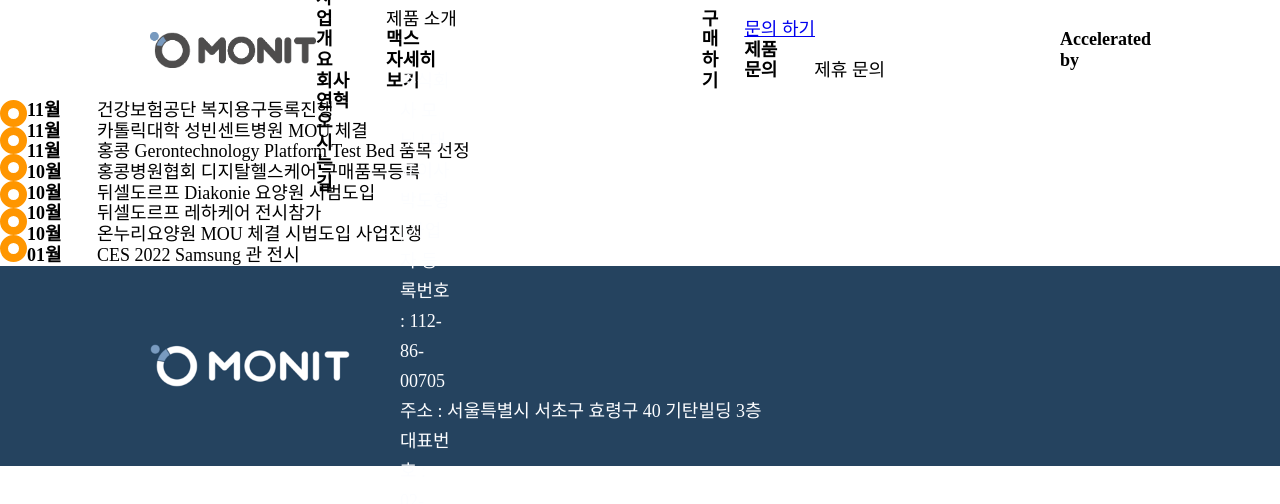
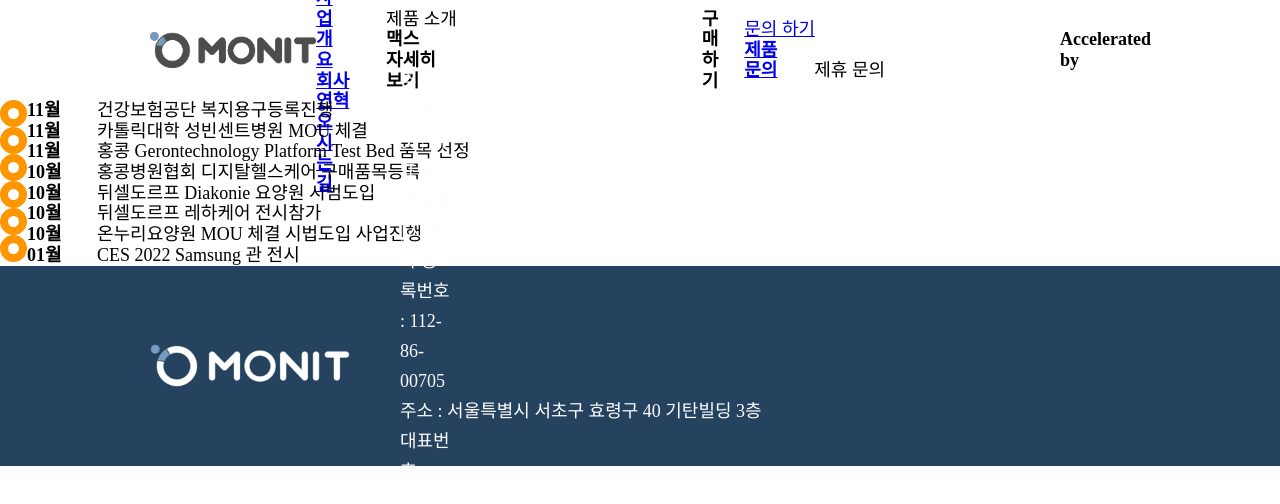
Before and after one commit to SeSACCBP/monit, a React (Create React App) app in the folder monit-app/: page /history in a window 1280 px wide. Shown: the top 504 px of the page. Built offline with nearby package versions, Linux system fonts and the light colour scheme; the HTML template or start-up script is replaced by a standard one.

Commit message:
Feat: 라우터 돔 추가

```diff
--- a/monit-app/src/Components/Header.jsx
+++ b/monit-app/src/Components/Header.jsx
@@ -10,10 +10,18 @@ const Header = () => {
         <li className="header-title">
           <Link to="/overview">회사 소개</Link>
           <ul className="header-sub-list">
-            <li className="header-sub-title">기업 이념</li>
-            <li className="header-sub-title">사업 개요</li>
-            <li className="header-sub-title">회사 연혁</li>
-            <li className="header-sub-title">오시는 길</li>
+            <li className="header-sub-title">
+              <Link to="/overview">기업 이념</Link>
+            </li>
+            <li className="header-sub-title">
+              <Link to="/introduction">사업 개요</Link>
+            </li>
+            <li className="header-sub-title">
+              <Link to="/history">회사 연혁</Link>
+            </li>
+            <li className="header-sub-title">
+              <Link to="/location">오시는 길</Link>
+            </li>
           </ul>
         </li>
         <li className="header-title">
@@ -26,7 +34,9 @@ const Header = () => {
         <li className="header-title">
           <Link to="/contact">문의 하기</Link>
           <ul className="header-sub-list">
-            <li className="header-sub-title">제품 문의</li>
+            <li className="header-sub-title">
+              <Link to="/contact">제품 문의</Link>
+            </li>
             <li className="header-sub-title">제휴 문의</li>
           </ul>
         </li>
```
